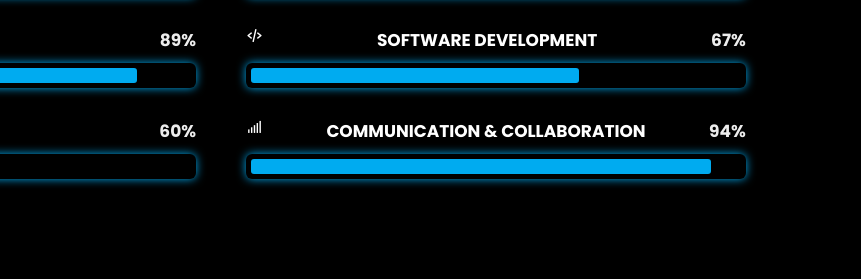
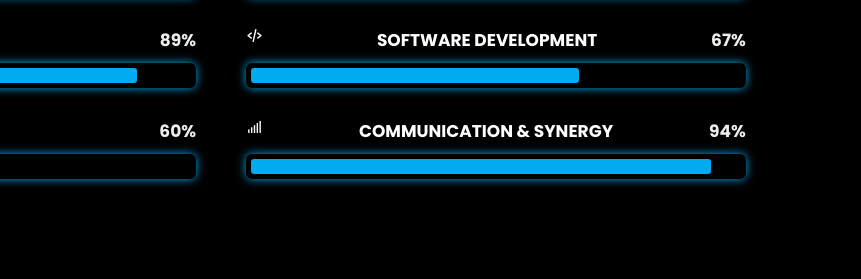
Before and after one commit to kingtshire/profile, a website: page index.html in a window 1280 px wide. Shown: the part 1992-2271 px from the top of the page, 419-1280 px from the left. Drawn offline with nearby package versions, Linux system fonts and the light colour scheme; some packages are replaced by stand-ins of ours; a script that the page names is missing.

Commit message:
Update index.html

```diff
--- a/index.html
+++ b/index.html
@@ -175,7 +175,7 @@
                         </div>
 
                         <div class="progress">
-                            <h3><i class='bx bx-signal-5' ></i>COMMUNICATION & COLLABORATION <span>94%</span></h3>
+                            <h3><i class='bx bx-signal-5' ></i>COMMUNICATION & SYNERGY <span>94%</span></h3>
 
                             <div class="bar"><span class="web-dev"></span></div>
                         </div>
```
